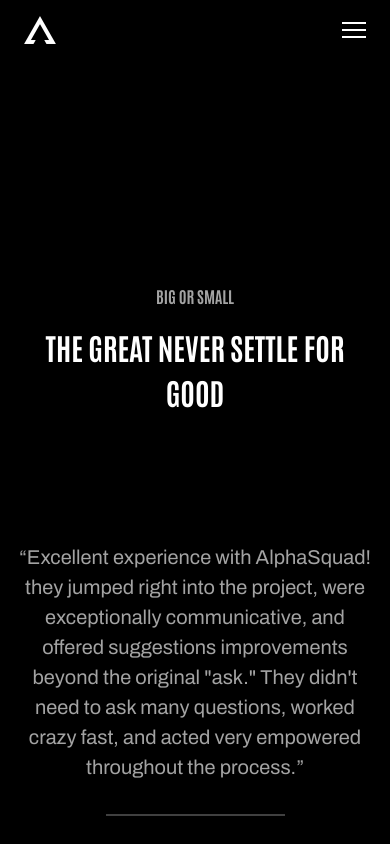
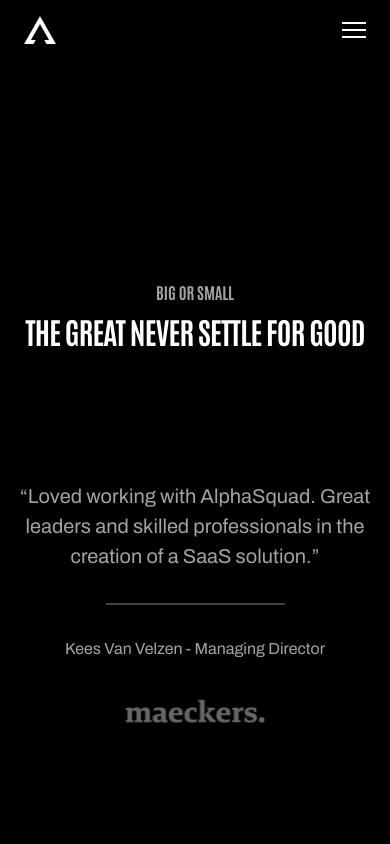
Before and after one commit to adnanadilalpha/alphasquad4.0, a Next.js app: page / in a window 390 px wide. Shown: the top 844 px of the page. Built offline with nearby package versions, Linux system fonts and the light colour scheme.

Commit message:
header fixed

```diff
--- a/pages/components/Header.jsx
+++ b/pages/components/Header.jsx
@@ -7,8 +7,8 @@
   return (
     <div className="px-4 md:px-24">
       <div className="w-100 flex flex-col justify-center items-center mt-56 text-center">
-          <span className="text-base sm:text-3xl font-thin text-neutral-400 mb-4 sm:mb-8 uppercase Antonio">{props.title}</span>
-          <span className="text-white text-3xl ms:text-4xl uppercase  md:text-5xl font-bold Antonio">
+          <span className="text-base sm:text-3xl font-thin text-neutral-400 mb-2 leading-none sm:mb-2 uppercase Antonio">{props.title}</span>
+          <span className="text-white text-3xl ms:text-4xl uppercase leading-normal tracking-tight  md:text-5xl font-bold Antonio">
           {props.subTitle}
         </span>
         <Swipeer/>
--- a/styles/globals.css
+++ b/styles/globals.css
@@ -10,7 +10,6 @@
 
 .Antonio {
     font-family: "Antonio";
-    line-height: 150%;
 }
 
 
--- a/styles/main.css
+++ b/styles/main.css
@@ -1450,7 +1450,7 @@
     }
 
     .num1 {
-     margin: 24px 24px auto 74px;
+     margin: 24px 24px auto 64px;
     }
 
 
```
